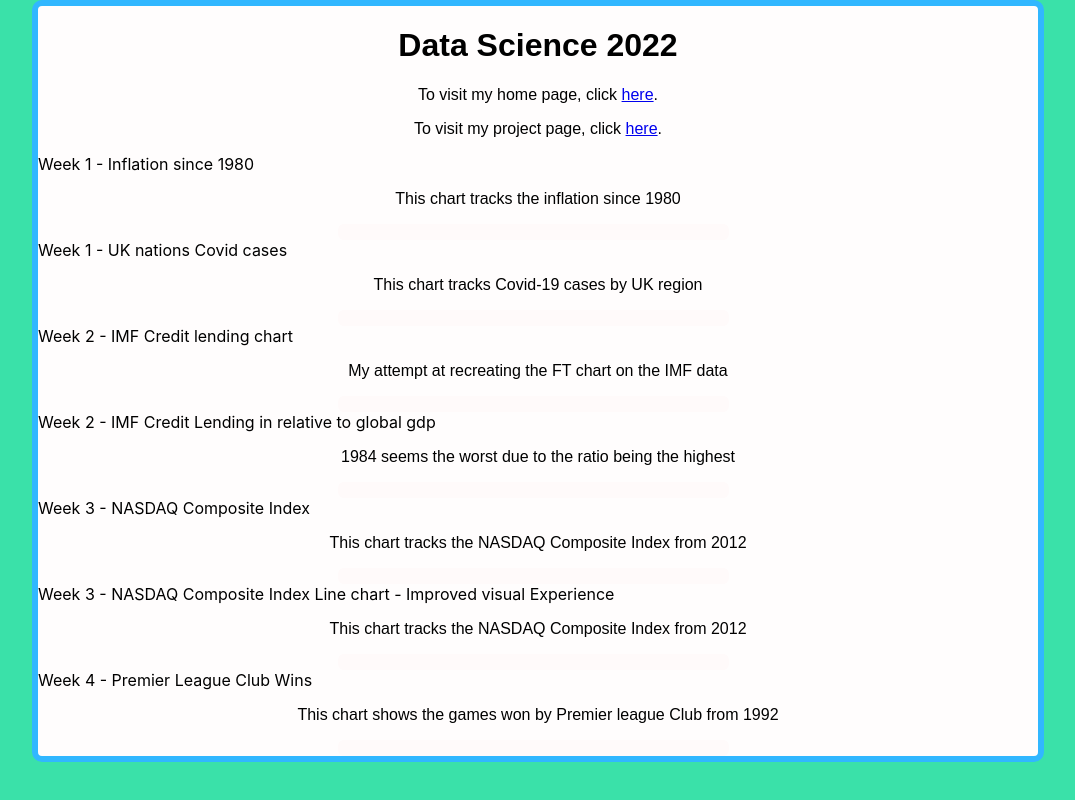
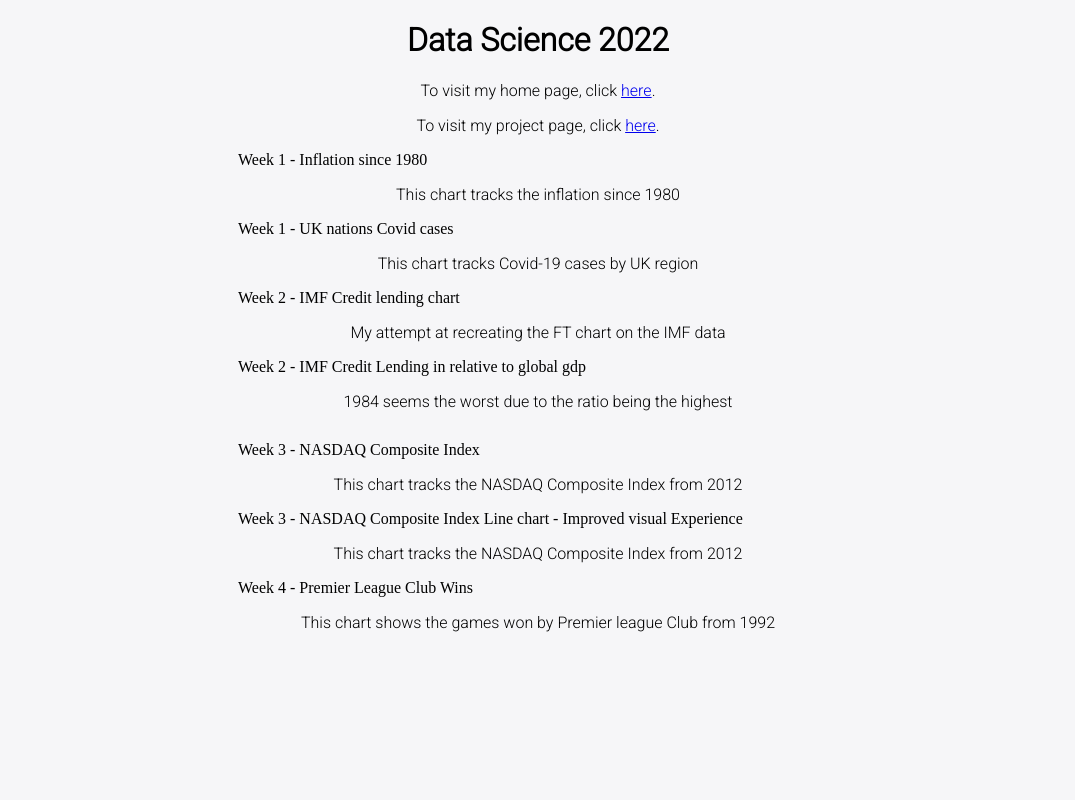
Before and after one commit to Kudavellyj/Kudavellyj.github.io, a plain HTML site: page Portfolio.html in a window 1280 px wide. Shown: the whole page, without its empty margins (102-1177 px from the left). Drawn offline with Linux system fonts and the light colour scheme; a script that the page names is missing.

Commit message:
Add files via upload

```diff
--- a/Portfolio.css
+++ b/Portfolio.css
@@ -1,17 +1,4 @@
-
-body {
-
-    font-family: -apple-system, BlinkMacSystemFont, 'Segoe UI', Roboto, Oxygen, Ubuntu, Cantarell, 'Open Sans', 'Helvetica Neue', sans-serif;
-    padding: 0;
-    background: black;
-    margin: 0;
-  }
-
-  canvas {
-    width: 100%;
-    height: 100%;
-  }
-
+/*CSS file for portfolio*/
 
 /* Import a font */
 @import url('https://fonts.googleapis.com/css2?family=Roboto:wght@300&display=swap');
@@ -20,72 +7,73 @@ body {
 /* Set the background color for my page: */
 
 
-/*Button*/
-
-#link3{
-    background-color: #f9bf00;
-
-    padding:10px;
-
-    border:2px;
-    border-color:#000000;
-    border-style: solid;
-    border-radius: 10px;
-
-    font-family: 'Chivo', sans-serif;
-    font-weight:700;
-    color:#4b07f7;
-    text-align: center;
-    vertical-align: middle;
-    text-decoration: none;
-
+body{
+    background-color:#f6f6f8;
+    background-size: cover;
+    margin: 0;
+    align-items: center;
+    justify-content: center;
+    flex-direction: column;
+    min-height: 100vh;
 }
 
-#link3:hover{
-
-    background-color: #ece220;
-
-    border:2px;
-    border-color:#5A5A5A;
-    border-style: solid;
-
-}
-
-/* Book on colour = Joseph Albers - Interaction of Colour */
-
-body{
-    background-color: rgb(58, 225, 169);
- }
 
 
 /* Choose the appearance of the tags, h1, h3 and p: */
-h1, h2, h3, p{
+h1, h3, p{
     color:rgb(0, 0, 0);
-    font-family: 'Chivo', sans-serif;
+    font-family: 'Roboto', sans-serif;
     text-align: center;
 }
 
 .myWeek1{
     margin: auto;
-    max-width: 1000px;
-    background-color: rgb(255, 253, 253);
+    max-width: 600px;
+    background-color: #f6f6f8;
 
-
-    border-width: 6px;
-    border-style: solid;
-    border-radius: 10px;
-    border-color: rgb(49, 183, 255);
 }
 
 
 /* Set the apperance of the class, chart */
 .chart{
-    background-color: rgb(255, 255, 255);
-    width: 375px;
-    border-width: 8px;
-    margin-left:300px;
-    margin-right:auto;
-    place-items: center;
-    border-style: solid;
-    border-radius: 6px;
-    border-color: rgb(255, 250, 250);
+    background-color: white;
+    width: 360px;
+    border-width: 3px;
+    border-radius: 2px;
+    margin-left: 120px;
+    margin-right: 120px;
+
+}
+
+
+
+#Chart4{
+    margin-top: 15px;
+    margin-bottom: 30px;
+    margin-right: 120px;
+    margin-left: 120px;
+
+}
+
+
+#Chart6{
+  margin-right: 120px;
+  margin-left: 100px;
+  margin-top: 15px;
+  margin-bottom: 5px;
+
+}
+
+
+
+#Chart7{
+    margin-right: 80px;
+    margin-left: 0px;
+    margin-top: 15px;
+  }
+
+#Chart8{
+    margin-right: 80px;
+    margin-left: 0px;
+
+  }
--- /dev/null
+++ b/Project.css
@@ -0,0 +1,72 @@
+/* This is the design for my project page */
+/* Background design */
+body{
+    background-color: #7575dd;
+    margin: auto;
+    overflow: scroll;
+    max-width: 450px;
+    text-align:center;
+    vertical-align:middle;
+
+}
+
+/* FONTS: */
+
+h1{
+    font-family: Verdana, Geneva, Tahoma, sans-serif;
+    background-color: #7575dd;
+    color : rgb(255, 255, 255);
+}
+
+p{
+    font-family: Arial, Helvetica, sans-serif;
+    font-size: larger;
+    font-variant: small-caps;
+    color:rgb(255, 255, 255);
+    background-color: #7575dd;
+}
+
+
+
+
+
+
+/* BUTTONS */
+
+
+.link{
+  background-color: rgba(117, 0, 167, 0.5);
+
+  padding:10px;
+
+  border:2px;
+  border-color:grey;
+  border-style: solid;
+  border-radius: 10px;
+
+  font-family: 'Courier New', Courier, monospace;
+  font-weight:700;
+  color:white;
+  text-decoration: none;
+}
+.links{
+  display: flex;
+  align-items: center;
+  justify-content: center;
+}
+a{
+  border: 5px;
+  border-color: black;
+  border-style: solid;
+  margin: auto;
+}
+
+.link:hover{
+
+  background-color: rgba(134, 0, 167, 0.8);
+
+  border:2px;
+  border-color:rgb(0, 0, 0);
+  border-style: solid;
+
+}
--- a/index.css
+++ /dev/null
@@ -1,79 +0,0 @@
-/*CSS file for portfolio*/
-
-/* Import a font */
-@import url('https://fonts.googleapis.com/css2?family=Roboto:wght@300&display=swap');
-
-
-/* Set the background color for my page: */
-
-
-body{
-    background-color:#f6f6f8;
-    background-size: cover;
-    margin: 0;
-    align-items: center;
-    justify-content: center;
-    flex-direction: column;
-    min-height: 100vh;
-}
-
-
-
-/* Choose the appearance of the tags, h1, h3 and p: */
-h1, h3, p{
-    color:rgb(0, 0, 0);
-    font-family: 'Roboto', sans-serif;
-    text-align: center;
-}
-
-.myWeek1{
-    margin: auto;
-    max-width: 600px;
-    background-color: #f6f6f8;
-
-}
-
-
-/* Set the apperance of the class, chart */
-.chart{
-    background-color: white;
-    width: 360px;
-    border-width: 3px;
-    border-radius: 2px;
-    margin-left: 120px;
-    margin-right: 120px;
-
-}
-
-
-
-#Chart4{
-    margin-top: 15px;
-    margin-bottom: 30px;
-    margin-right: 120px;
-    margin-left: 120px;
-
-}
-
-
-#Chart6{
-  margin-right: 120px;
-  margin-left: 100px;
-  margin-top: 15px;
-  margin-bottom: 5px;
-
-}
-
-
-
-#Chart7{
-    margin-right: 80px;
-    margin-left: 0px;
-    margin-top: 15px;
-  }
-
-#Chart8{
-    margin-right: 80px;
-    margin-left: 0px;
-
-  }
```
Also changed, not shown: index.html (deleted, +0 -91 lines), Project.html (added).
